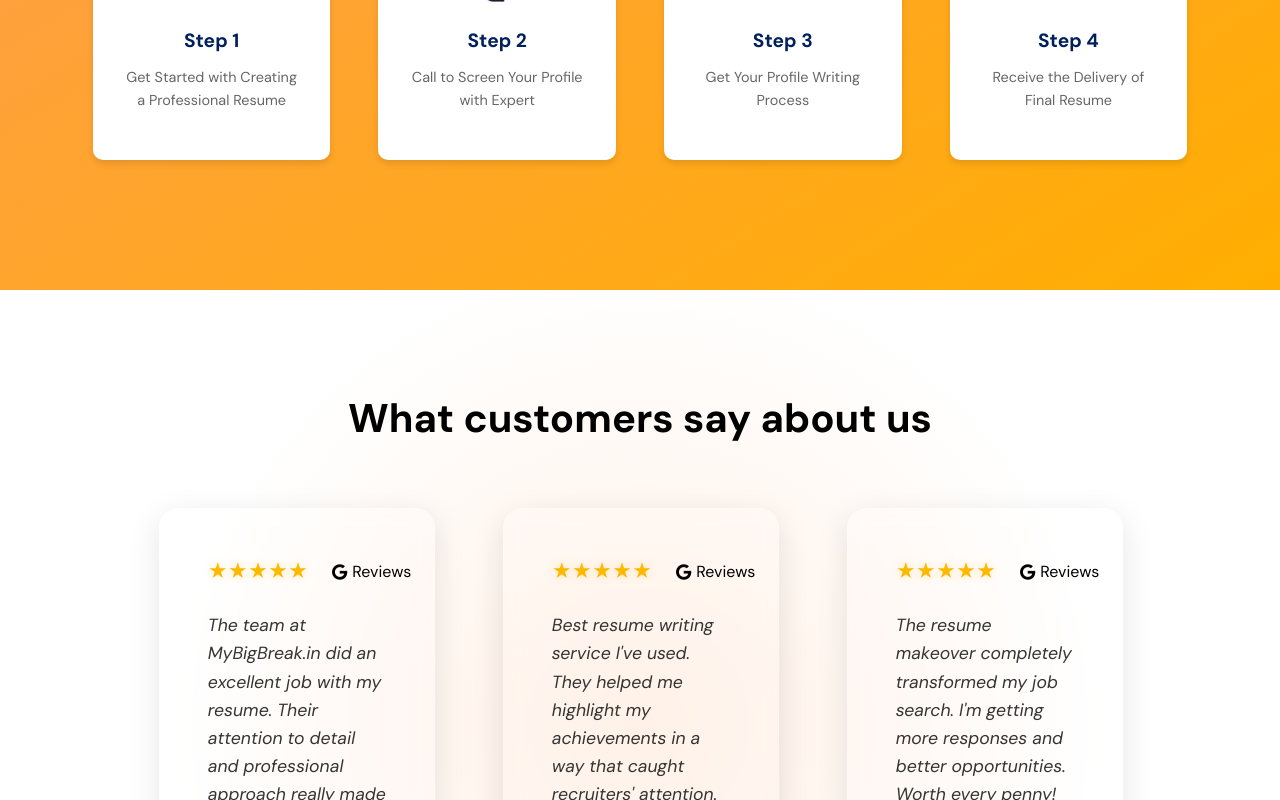
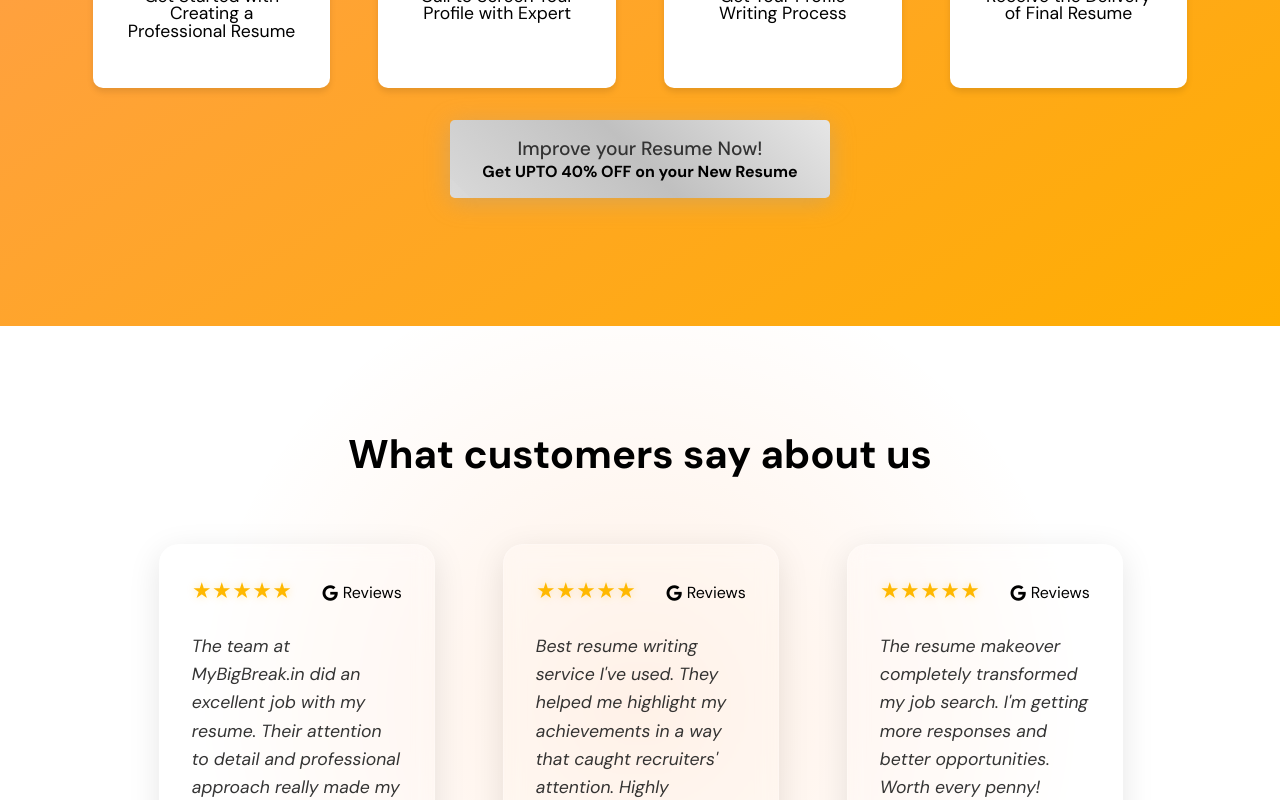
Before and after one commit to ElviinThomasEldho/MyBigBreak, a React (Vite) app: page / in a window 1280 px wide. Shown: the part 3700-4500 px from the top of the page. Built offline with nearby package versions, Linux system fonts and the light colour scheme; a web font is replaced by a local one.

Commit message:
minor fixes

```diff
--- a/src/components/BlockCTA.jsx
+++ b/src/components/BlockCTA.jsx
@@ -13,6 +13,7 @@ const BlockCTA = () => {
         </p>
         <button className="block-cta-button" onClick={openModal}>
           Transform your resume now
+          <p className="offer-subtext">Get UPTO 40% OFF on your New Resume</p>
         </button>
       </div>
     </div>
--- a/src/components/sections/HowItWorksSection.jsx
+++ b/src/components/sections/HowItWorksSection.jsx
@@ -1,5 +1,6 @@
 import React from "react";
 import "../../styles.css";
+import { useModal } from "../../context/ModalContext";
 
 const steps = [
   {
@@ -25,6 +26,7 @@ const steps = [
 ];
 
 const HowItWorksSection = () => {
+  const { openModal } = useModal();
   return (
     <section className="how-it-works-container">
       <div className="title-container">
@@ -43,6 +45,12 @@ const HowItWorksSection = () => {
           </div>
         ))}
       </div>
+      <button className="cta-button-light" onClick={openModal}>
+        {" "}
+        Improve your Resume Now!
+        <p className="offer-subtext">Get UPTO 40% OFF on your New Resume</p>
+      </button>
+
     </section>
   );
 };
--- a/src/components/sections/ResumeTipsSection.jsx
+++ b/src/components/sections/ResumeTipsSection.jsx
@@ -64,6 +64,7 @@ const ResumeTipsSection = () => {
       <button className="cta-button" onClick={openModal}>
         {" "}
         Improve your Resume Now!
+      <p className="offer-subtext">Get UPTO 40% OFF on your New Resume</p>
       </button>
     </section>
   );
--- a/src/styles.css
+++ b/src/styles.css
@@ -467,6 +467,81 @@ button {
     transform: translateX(100%) rotate(45deg);
   }
 }
+.cta-button-light {
+  background: linear-gradient(45deg, #d9d9d9, #c0c0c0, #e6e6e6); /* silver shades */
+  color: #333;
+  padding: 1rem 2rem;
+  border: none;
+  border-radius: 0.3rem;
+  font-size: 1.2rem;
+  cursor: pointer;
+  transition: all 0.3s cubic-bezier(0.4, 0, 0.2, 1);
+  margin: var(--spacing-lg) 0;
+  box-shadow: 0 4px 15px rgba(160, 160, 160, 0.2);
+  position: relative;
+  overflow: hidden;
+  animation: pulse-light 2s infinite;
+}
+
+@keyframes pulse-light {
+  0% {
+    box-shadow: 0 4px 15px rgba(160, 160, 160, 0.2);
+  }
+  50% {
+    box-shadow: 0 4px 25px rgba(160, 160, 160, 0.4);
+  }
+  100% {
+    box-shadow: 0 4px 15px rgba(160, 160, 160, 0.2);
+  }
+}
+
+.cta-button-light::before {
+  content: "";
+  position: absolute;
+  top: 50%;
+  left: 50%;
+  width: 0;
+  height: 0;
+  background: rgba(255, 255, 255, 0.3);
+  border-radius: 50%;
+  transform: translate(-50%, -50%);
+  transition: width 0.6s ease-out, height 0.6s ease-out;
+}
+
+.cta-button-light:hover {
+  background: linear-gradient(45deg, #c9c9c9, #b0b0b0, #d6d6d6);
+  transform: translateY(-2px) scale(1.02);
+  box-shadow: 0 6px 20px rgba(160, 160, 160, 0.3);
+}
+
+.cta-button-light:hover::before {
+  width: 300%;
+  height: 300%;
+}
+
+.cta-button-light:active {
+  transform: translateY(1px) scale(0.98);
+  box-shadow: 0 2px 10px rgba(160, 160, 160, 0.2);
+}
+
+.cta-button-light::after {
+  content: "";
+  position: absolute;
+  top: -50%;
+  left: -50%;
+  width: 200%;
+  height: 200%;
+  background: linear-gradient(
+    45deg,
+    transparent,
+    rgba(255, 255, 255, 0.1),
+    transparent
+  );
+  transform: rotate(45deg);
+  animation: shine 3s infinite;
+}
+
+
 
 .services-overview {
   position: absolute;
@@ -595,6 +670,7 @@ button {
   max-width: 1200px;
   margin: 0 auto;
   /* padding: 0 var(--spacing-lg); */
+
   position: relative;
   z-index: 2;
   width: 90%;
@@ -607,8 +683,8 @@ button {
 
 .samples-carousel .carousel-item img {
   height: 100%;
-  border-radius: 20px;
-  border: solid 2px #0011338e;
+  border-radius: 10px;
+  /* border: solid 2px #0011338e; */
 }
 
 .carousel-item {
@@ -688,7 +764,7 @@ button {
   backdrop-filter: blur(10px);
   -webkit-backdrop-filter: blur(10px);
   border-radius: 1.25rem;
-  padding: var(--spacing-xl);
+  padding: var(--spacing-lg);
   border: 1px solid rgba(255, 255, 255, 0.2);
   box-shadow: 0 8px 32px 0 rgba(0, 0, 0, 0.1);
   transition: all 0.3s ease;
@@ -1184,8 +1260,9 @@ button {
 }
 
 .step-card p {
-  color: #666;
-  font-size: 0.9rem;
+  color: #000;
+  line-height: 1;
+  font-size: 1.1rem;
   margin: 0;
 }
 
@@ -2119,3 +2196,10 @@ button {
     z-index: 9999;
   }
 }
+
+.offer-subtext {
+  /* margin-top: 10px; */
+  font-weight: bold;
+  color: black;
+  font-size: medium;
+}
```
